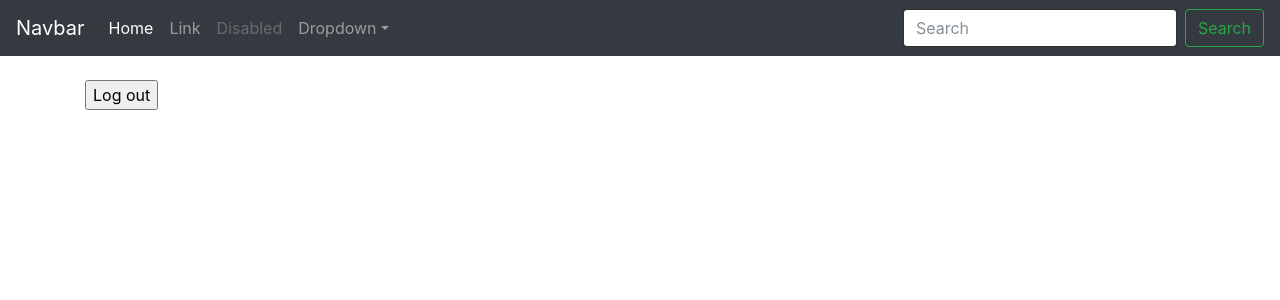
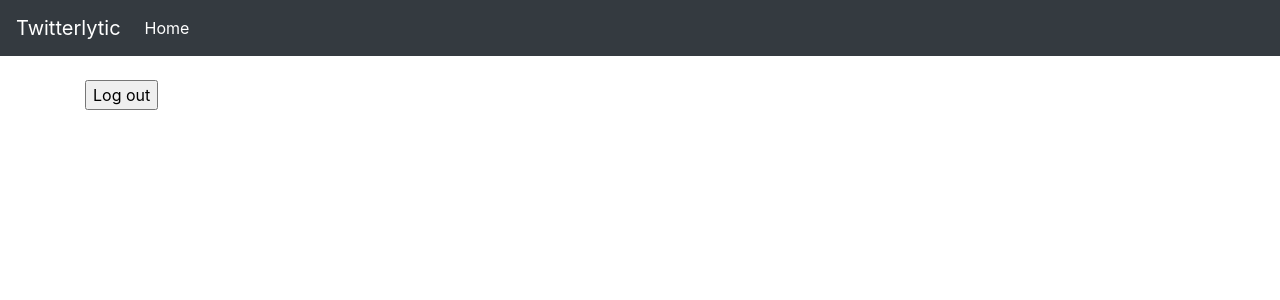
Before and after one commit to madprime/twitterlytic, a Django app: page /logout/ in a window 1280 px wide. Shown: the top 300 px of the page. Run offline with Django 3.2, Linux system fonts and the light colour scheme; parts of the project's set-up code (start-up, migrations or seed data) failed here and were passed over; some libraries are stand-ins or nearby versions.

Commit message:
Clean up navbar

```diff
--- a/twitterlytic/templates/base.html
+++ b/twitterlytic/templates/base.html
@@ -20,7 +20,7 @@
   <body>
 
     <nav class="navbar navbar-expand-md navbar-dark bg-dark fixed-top">
-      <a class="navbar-brand" href="#">Navbar</a>
+      <a class="navbar-brand" href="/">Twitterlytic</a>
       <button class="navbar-toggler" type="button" data-toggle="collapse" data-target="#navbarsExampleDefault" aria-controls="navbarsExampleDefault" aria-expanded="false" aria-label="Toggle navigation">
         <span class="navbar-toggler-icon"></span>
       </button>
@@ -28,11 +28,14 @@
       <div class="collapse navbar-collapse" id="navbarsExampleDefault">
         <ul class="navbar-nav mr-auto">
           <li class="nav-item active">
-            <a class="nav-link" href="#">Home <span class="sr-only">(current)</span></a>
+            <a class="nav-link" href="/">Home <span class="sr-only">(current)</span></a>
           </li>
+          {% if request.user.is_authenticated %}
           <li class="nav-item">
-            <a class="nav-link" href="#">Link</a>
+            <a class="nav-link" href="{% url 'profile' request.user.twitterprofile.username %}">Your profile</a>
           </li>
+          {% endif %}
+          <!--
           <li class="nav-item">
             <a class="nav-link disabled" href="#">Disabled</a>
           </li>
@@ -43,12 +46,14 @@
               <a class="dropdown-item" href="#">Another action</a>
               <a class="dropdown-item" href="#">Something else here</a>
             </div>
-          </li>
+          </li>-->
         </ul>
+        <!--
         <form class="form-inline my-2 my-lg-0">
           <input class="form-control mr-sm-2" type="text" placeholder="Search" aria-label="Search">
           <button class="btn btn-outline-success my-2 my-sm-0" type="submit">Search</button>
         </form>
+        -->
       </div>
     </nav>
 
```
